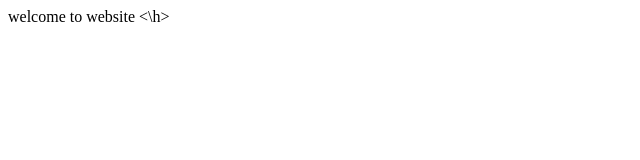
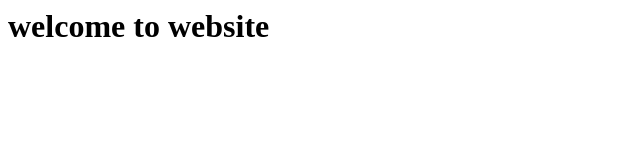
Before and after one commit to rp3099/rudradpatel, a plain HTML site: page index.html in a window 1280 px wide. Shown: the whole page, without its empty margins (0-640 px from the left). Drawn offline with Linux system fonts and the light colour scheme.

Commit message:
Update index.html

```diff
--- a/index.html
+++ b/index.html
@@ -1 +1 @@
-<h> welcome to website <\h>
+<h1> welcome to website </h1>
```
